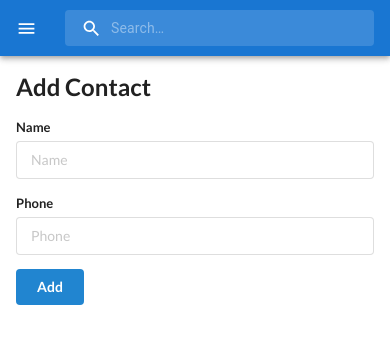
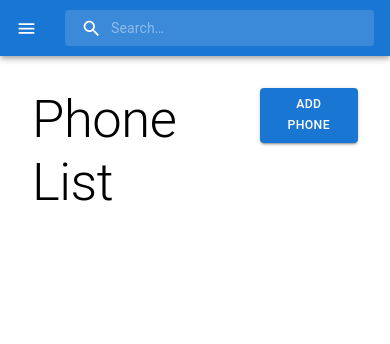
Before and after one commit to HamzaEg/contact-app, a React (Create React App) app: page / in a window 390 px wide. Shown: the top 344 px of the page. Built offline with nearby package versions, Linux system fonts and the light colour scheme.

Commit message:
routind to phone id page

```diff
--- a/package.json
+++ b/package.json
@@ -12,6 +12,7 @@
     "@testing-library/user-event": "^13.5.0",
     "react": "^17.0.2",
     "react-dom": "^17.0.2",
+    "react-router-dom": "^5.2.0",
     "react-scripts": "5.0.0",
     "uuidv4": "^3.0.1",
     "web-vitals": "^2.1.2"
--- a/src/components/AddPhone.js
+++ b/src/components/AddPhone.js
@@ -14,6 +14,7 @@ class AddPhone extends React.Component {
     }
     this.props.addContactHandler(this.state);
     this.setState({ name: "", phone: "" });
+    this.props.history.push("/");
   };
   render() {
     return (
--- a/src/components/App.js
+++ b/src/components/App.js
@@ -1,10 +1,12 @@
-import React, {useState, useEffect} from 'react'
+import React, { useState, useEffect } from "react";
+import { BrowserRouter as Router, Switch, Route } from "react-router-dom";
 import { v4 as uuid } from "uuid";
-import './App.css';
-import SearchAppBar from './SearchAppBar';
-import AddPhone from './AddPhone';
-import PhoneList from './PhoneList';
-import Box from '@mui/material/Box';
+import "./App.css";
+import SearchAppBar from "./SearchAppBar";
+import AddPhone from "./AddPhone";
+import PhoneList from "./PhoneList";
+import Box from "@mui/material/Box";
+import PhoneDetail from "./PhoneDetail";
 
 function App() {
   const LOCAL_STORAGE_KEY = "contacts";
@@ -12,7 +14,7 @@ function App() {
 
   const addContactHandler = (contact) => {
     console.log(contact);
-    setContacts([...contacts, {id: uuid(), ...contact }]);
+    setContacts([...contacts, { id: uuid(), ...contact }]);
   };
 
   const removeContactHandler = (id) => {
@@ -23,21 +25,47 @@ function App() {
   };
 
   useEffect(() => {
-    const retriveContacts = JSON.parse(localStorage.getItem(LOCAL_STORAGE_KEY))
-    if(retriveContacts) setContacts(retriveContacts)
-  }, [])
+    const retriveContacts = JSON.parse(localStorage.getItem(LOCAL_STORAGE_KEY));
+    if (retriveContacts) setContacts(retriveContacts);
+  }, []);
 
   useEffect(() => {
-    localStorage.setItem(LOCAL_STORAGE_KEY, JSON.stringify(contacts))
-  }, [contacts])
+    localStorage.setItem(LOCAL_STORAGE_KEY, JSON.stringify(contacts));
+  }, [contacts]);
 
   return (
-    <Box sx={{ flexGrow: 1}}>
-      <SearchAppBar />
-      <Box sx={{ p: 2 }}>
-      <AddPhone addContactHandler={addContactHandler} />
-      <PhoneList contacts={contacts} getContactId={removeContactHandler}/>
-      </Box>
+    <Box sx={{ flexGrow: 1 }}>
+      <Router>
+        <SearchAppBar />
+        <Box sx={{ p: 2 }}>
+          <Switch>
+            <Route
+              path="/"
+              exact
+              render={(props) => (
+                <PhoneList
+                  {...props}
+                  contacts={contacts}
+                  getContactId="removePhoneHanler"
+                />
+              )}
+            />
+            <Route
+              path="/add"
+              render={(props) => (
+                <AddPhone {...props} addContactHandler={addContactHandler} />
+              )}
+            />
+            <Route
+              path="/phone/:id"
+              component={PhoneDetail}
+            />
+
+          </Switch>
+          {/* <AddPhone addContactHandler={addContactHandler} /> */}
+          {/* <PhoneList contacts={contacts} getContactId={removeContactHandler}/> */}
+        </Box>
+      </Router>
     </Box>
   );
 }
--- a/src/components/PhoneCard.js
+++ b/src/components/PhoneCard.js
@@ -1,4 +1,5 @@
 import React from "react";
+import { Link } from "react-router-dom";
 // import user from '../images/user.png'
 import ListItem from "@mui/material/ListItem";
 import ListItemText from "@mui/material/ListItemText";
@@ -8,18 +9,19 @@ import ImageIcon from "@mui/icons-material/Image";
 // import WorkIcon from '@mui/icons-material/Work';
 // import BeachAccessIcon from '@mui/icons-material/BeachAccess';
 
-const CardContact = (props) => {
+const CardPhone = (props) => {
   const { id, name, phone } = props.contact;
 
   return (
     <ListItem>
       <ListItemAvatar>
+      <Link to={`/phone/${id}`}>
         <Avatar>
           <ImageIcon />
         </Avatar>
+      </Link>
       </ListItemAvatar>
       <ListItemText primary={name} secondary={phone} />
-      <i className="edit alternate outline icon" style={{color:"blue", marginTop: "7px"}}></i>
        <i
         className="trash alternate outline icon"
         style={{ color: "red", marginTop: "7px" }}
@@ -28,4 +30,4 @@ const CardContact = (props) => {
     </ListItem>
   );
 };
-export default CardContact;
+export default CardPhone;
--- /dev/null
+++ b/src/components/PhoneDetail.js
@@ -0,0 +1,20 @@
+import React from "react";
+import { Link } from "react-router-dom";
+import user from "../images/user.png";
+
+const PhoneDetail = (props) => {
+  return (
+    <div className="main">
+      <div className="ui card centered">
+        <div className="image">
+          <img src={user} alt="user" />
+        </div>
+        <div className="content">
+          <div className="header">Hamza</div>
+          <div className="description">cs.hamza@egnaidi.de</div>
+        </div>
+      </div>
+    </div>
+  );
+};
+export default PhoneDetail;
--- a/src/components/PhoneList.js
+++ b/src/components/PhoneList.js
@@ -1,5 +1,10 @@
 import React from "react";
 import PhoneCard from "./PhoneCard";
+import Typography from '@mui/material/Typography'
+import Button from '@mui/material/Button'
+import Box from '@mui/material/Box';
+import { Link } from 'react-router-dom'
+
 
 const PhoneList = (props) => {
   console.log(props);
@@ -16,7 +21,29 @@ const PhoneList = (props) => {
       />
     );
   });
-  return <div className="ui celled list">{renderPhoneList}</div>;
+  return (
+    <div className="ui celled list">
+     <Box
+        sx={{
+          display: 'flex',
+          justifyContent: 'space-between',
+          p: 1,
+          m: 1,
+          bgcolor: 'background.paper',
+        }}
+      >
+        <Typography variant="h2" color="initial">Phone List</Typography>
+        <Link to="/add">
+        <Button  variant="contained">
+          Add Phone
+        </Button>
+        </Link>
+      </Box>
+
+
+      {renderPhoneList}
+    </div>
+    );
 };
 
 export default PhoneList;
```
Also changed, not shown: 1 other file (tests, documents, lock files or other folders).
